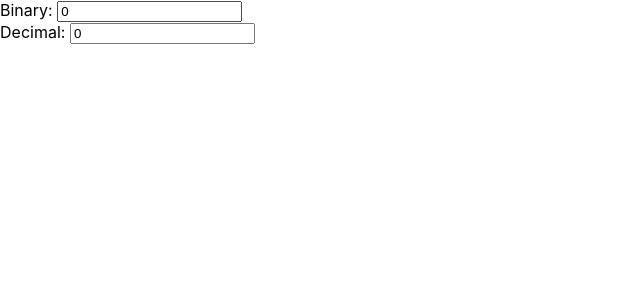
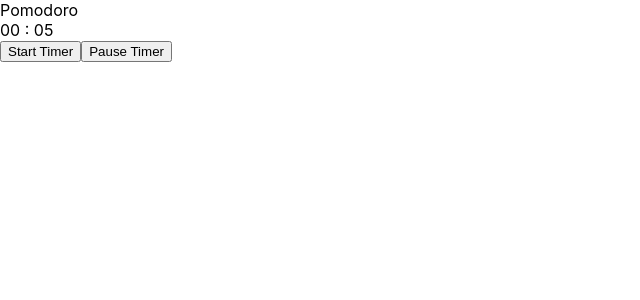
Before and after one commit to masachetti/simple-things-reactjs, a React (Create React App) app: page / in a window 1280 px wide. Shown: the top 300 px of the page, without its empty margins (0-640 px from the left). Built offline with nearby package versions, Linux system fonts and the light colour scheme.

Commit message:
Created a initial pomodoro page

```diff
--- a/src/App.tsx
+++ b/src/App.tsx
@@ -1,10 +1,12 @@
 import React from 'react';
 import './App.css';
 import BinToDec from './pages/BinToDec';
+import Pomodoro from './pages/Pomodoro';
 
 function App() {
   return (
-    <BinToDec/>
+    // <BinToDec/>
+    <Pomodoro></Pomodoro>
   );
 }
 
--- /dev/null
+++ b/src/pages/Pomodoro.tsx
@@ -0,0 +1,48 @@
+import React, { useState } from 'react'
+import Timer from '../components/Timer'
+import TimerDisplay from '../components/TimerDisplay'
+
+/*
+Features:
+    - Timer
+        - Pause/Start button
+        - Reset Button
+        - Skip Button
+    - States
+        - Work
+        - Short break
+        - Long break
+    - Settings
+        - Work time amount
+        - Short break time amount
+        - Long break time amount
+        - Number of work cycles before a long break
+        - Sound
+            - Volume
+            - Type of song
+
+Components:
+- Timer
+- Settings Bar
+    - Reset button
+    - Seetings button
+- Control bar
+    - Stop/Resume
+    - Skip
+- Work Cycles counter
+*/
+
+
+const Pomodoro: React.FC = () => {
+  return (
+    <div>
+        Pomodoro
+        <br />
+        {/* <TimerDisplay minutes={25} seconds={0}></TimerDisplay> */}
+        <Timer startTime={{minutes:0, seconds:5}} onTimersEnd={()=> console.log("Timers end!")}></Timer>
+        <br />
+    </div>
+  )
+}
+
+export default Pomodoro
```
